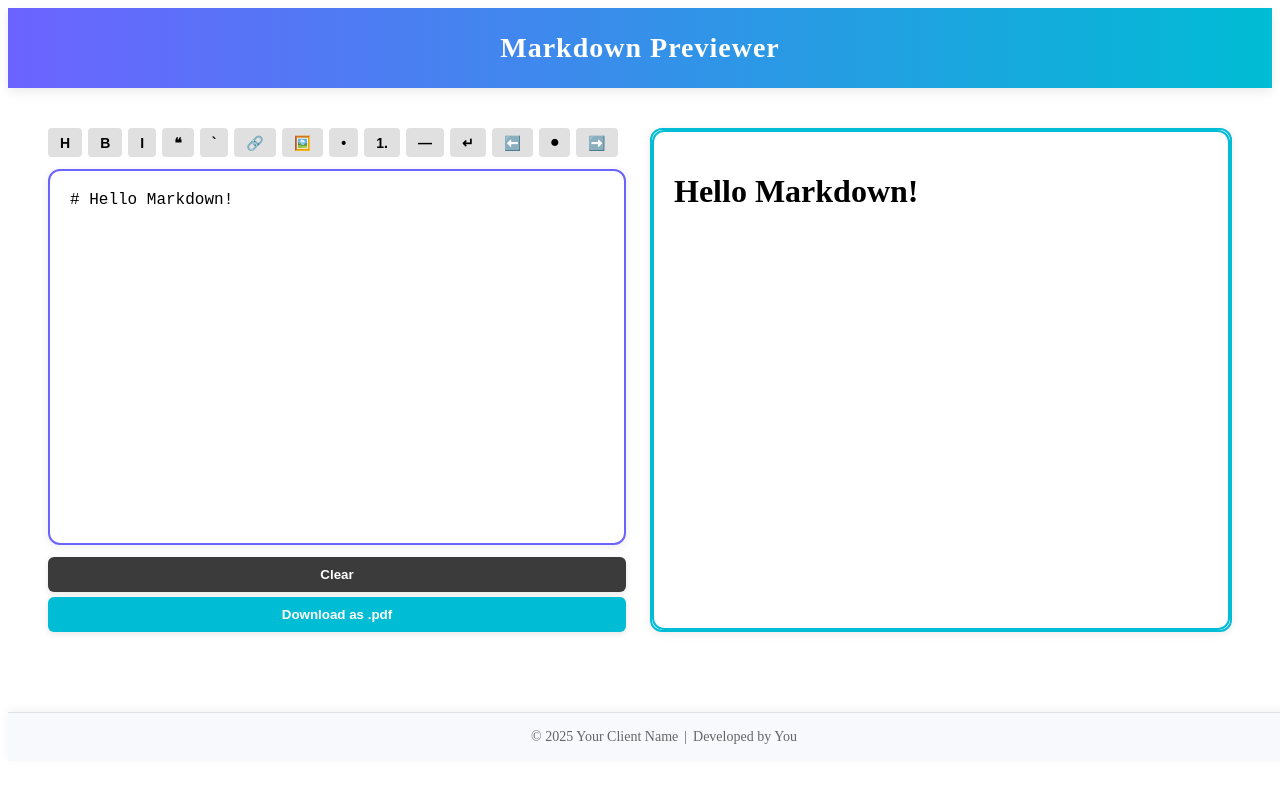
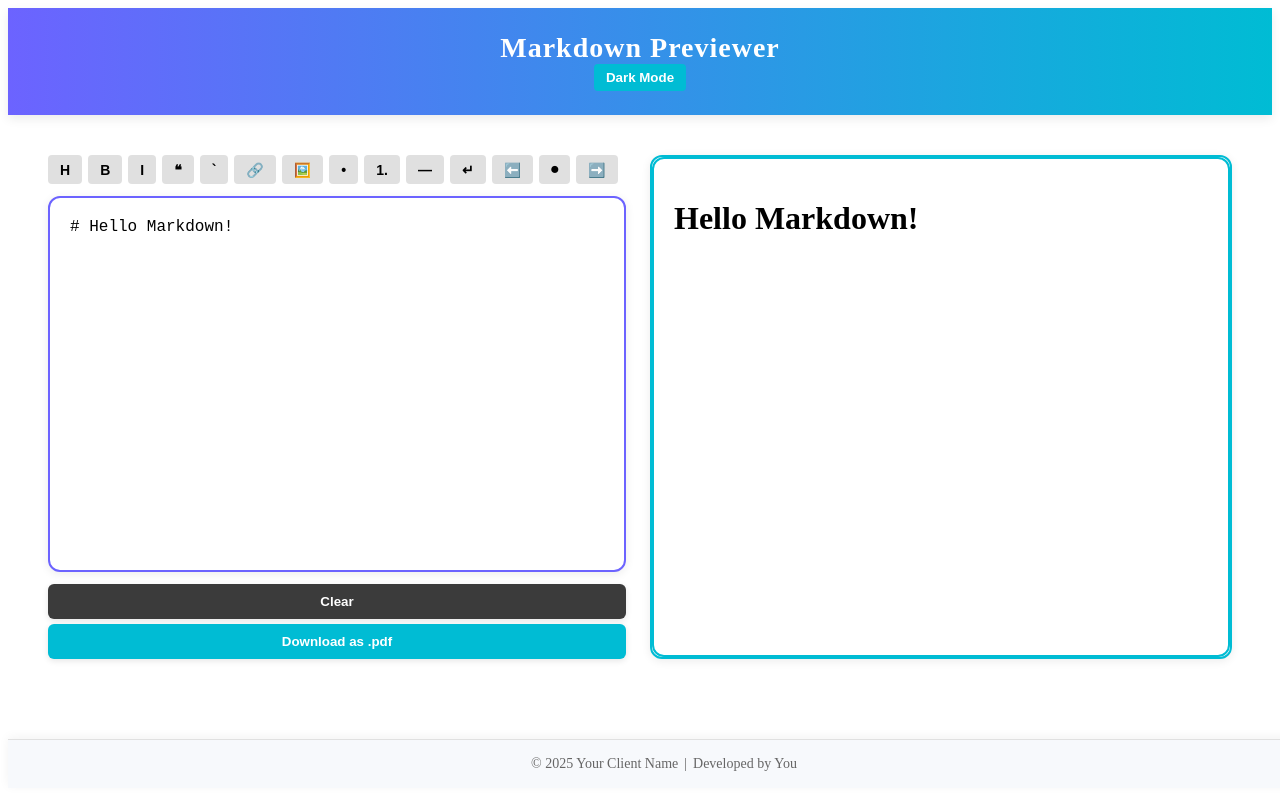
Before and after one commit to Waqar95/markdown-previewer, an Angular app: page / in a window 1280 px wide. Shown: the top 800 px of the page. Built offline with nearby package versions, Linux system fonts and the light colour scheme.

Commit message:
Added dark mode / light mode toggle with theme styling

```diff
--- a/src/app/app.component.css
+++ b/src/app/app.component.css
@@ -1,3 +1,50 @@
+/* Light Theme (default) */
+body {
+  background-color: #ffffff;
+  color: #212121;
+}
+
+/* Dark Theme */
+body.dark-mode {
+  background-color: #121212;
+  color: #e0e0e0;
+}
+
+/* Adjust containers */
+body.dark-mode .container {
+  background-color: #1e1e1e;
+}
+
+body.dark-mode .preview-wrapper {
+  background-color: #2c2c2c;
+}
+
+body.dark-mode .preview {
+  color: #e0e0e0;
+}
+
+body.dark-mode textarea {
+  background-color: #1c1c1c;
+  color: #f5f5f5;
+  border: 1px solid #444;
+}
+
+/* Theme toggle button */
+.theme-toggle {
+  margin-left: auto;
+  padding: 6px 12px;
+  font-weight: bold;
+  border: none;
+  border-radius: 4px;
+  background-color: #00bcd4;
+  color: #fff;
+  cursor: pointer;
+}
+
+.theme-toggle:hover {
+  background-color: #0097a7;
+}
+
 /* Global Styles */
 body {
   margin: 0;
--- a/src/app/app.component.html
+++ b/src/app/app.component.html
@@ -1,6 +1,9 @@
 <!-- Title Bar -->
 <header class="header">
   <h1>Markdown Previewer</h1>
+  <button class="theme-toggle" (class)="toggleTheme()">
+    {{ isDarkMode ? "Light Mode" : "Dark Mode" }}
+  </button>
 </header>
 
 <!-- Main Layout -->
--- a/src/app/app.component.ts
+++ b/src/app/app.component.ts
@@ -92,4 +92,17 @@ export class AppComponent {
   alignRight() {
     this.markdownText += '\n<div align="right">\nYour text\n</div>\n';
   }
+
+  isDarkMode = false;
+
+  toggleTheme(): void {
+    this.isDarkMode = !this.isDarkMode;
+    const body = document.body;
+
+    if (this.isDarkMode) {
+      body.classList.add('dark-mode');
+    } else {
+      body.classList.remove('dark-mode');
+    }
+  }
 }
```
